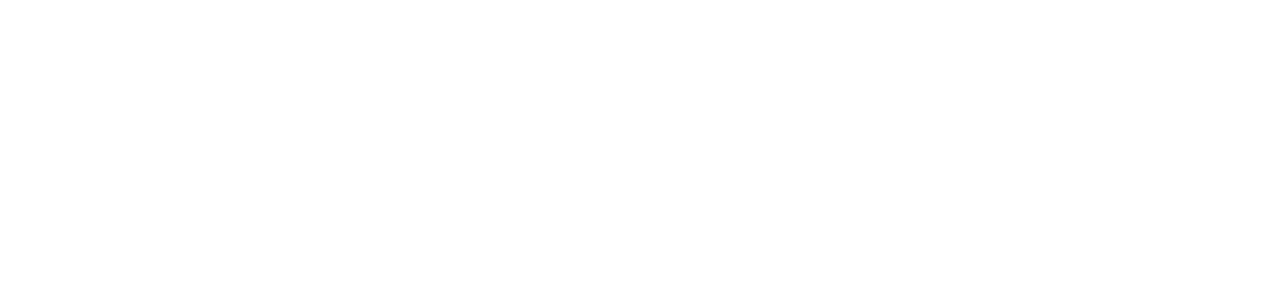
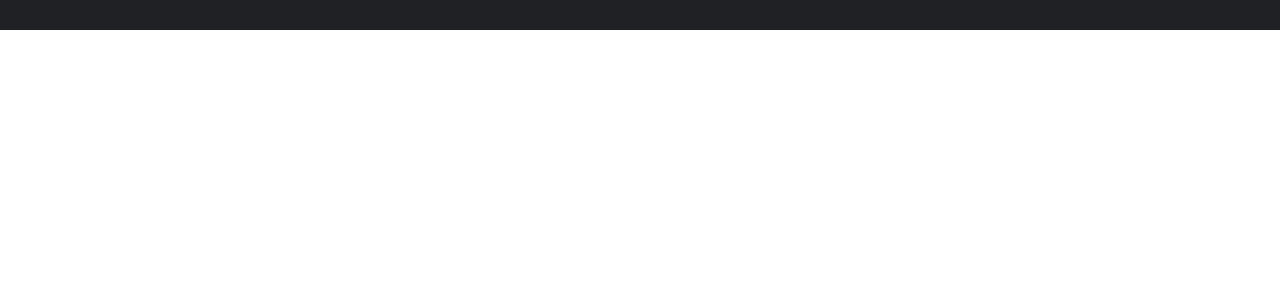
Before and after one commit to dalogsamurai/form-test-task, a React (Create React App) app: page / in a window 1280 px wide. Shown: the top 300 px of the page. Built offline with nearby package versions, Linux system fonts and the light colour scheme; a web font is replaced by a local one.

Commit message:
background color added

```diff
--- a/src/App.css
+++ b/src/App.css
@@ -1,5 +1,5 @@
 .App {
-  text-align: center;
+  background-color: #202124;
 }
 
 .App-logo {
```
